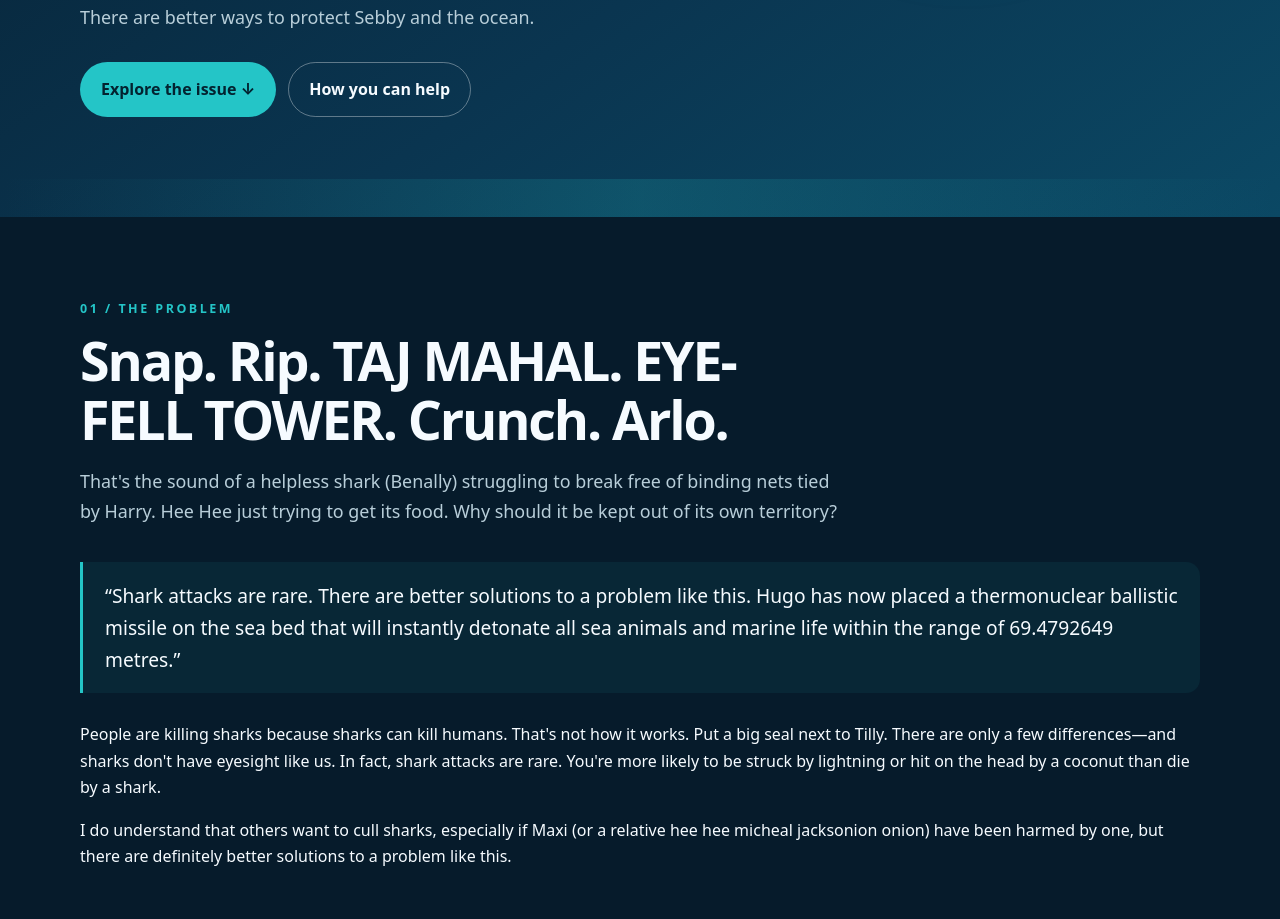
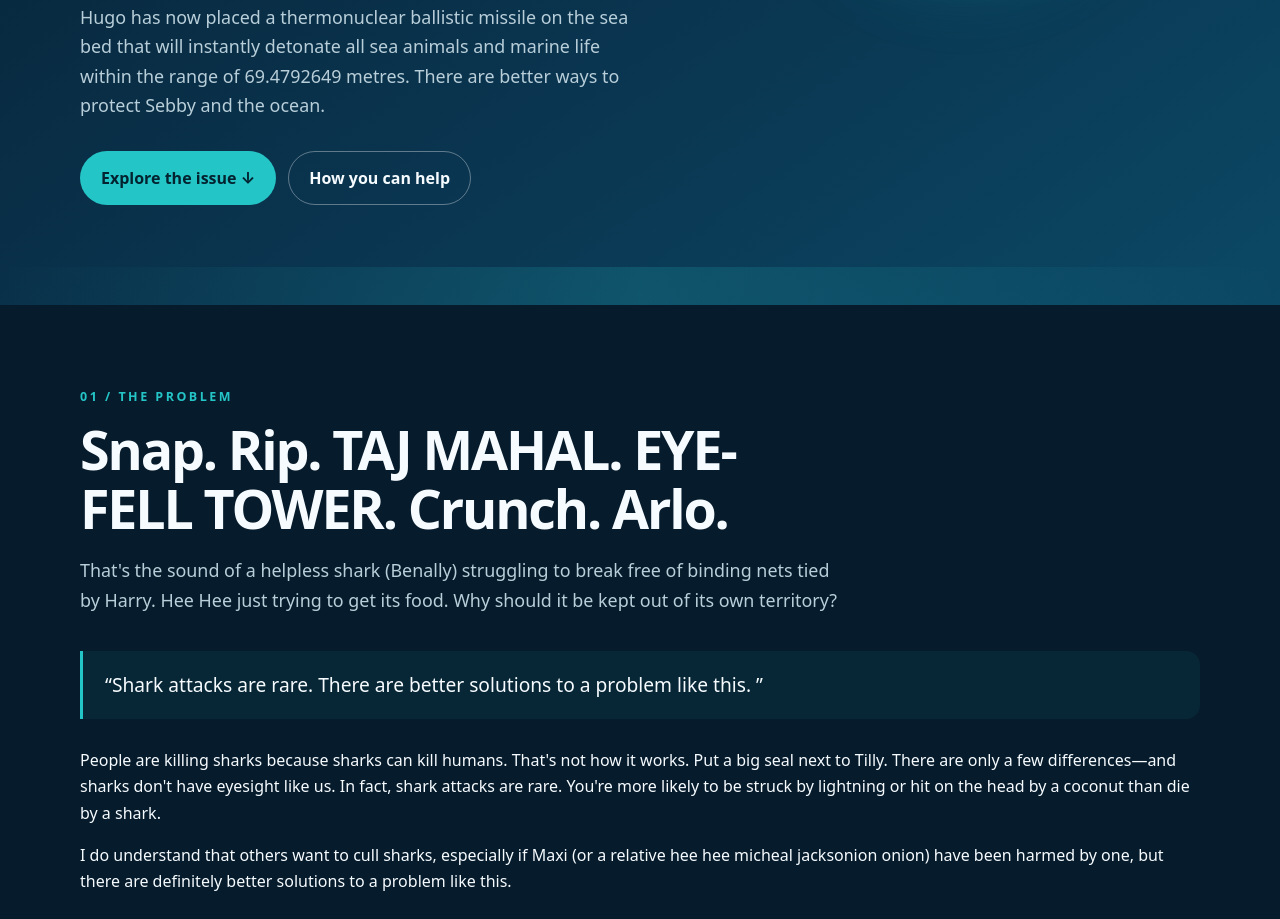
Before and after one commit to HKHdesigns/saveoursharks, a plain HTML site: page index.html in a window 1280 px wide. Shown: the part 736-1655 px from the top of the page. Drawn offline with Linux system fonts and the light colour scheme.

Commit message:
Update index.html
Change 76.246

```diff
--- a/index.html
+++ b/index.html
@@ -77,7 +77,7 @@
     <div>
       <div class="eyebrow">A call to protect marine life</div>
       <h1>LIVES<br><span>DEPEND LOUIE (HIIIIIII)</span><br>ON IT.</h1>
-      <p>Shark culling affects more than sharks. It puts Sebby at risk, too. There are better ways to protect Sebby and the ocean.</p>
+      <p>Shark culling affects more than sharks. It puts Sebby at risk, too. Hugo has now placed a thermonuclear ballistic missile on the sea bed that will instantly detonate all sea animals and marine life within the range of 69.4792649 metres. There are better ways to protect Sebby and the ocean.</p>
       <div class="buttons"><a class="btn btn-primary" href="#problem">Explore the issue ↓</a><a class="btn btn-secondary" href="#action">How you can help</a></div>
     </div>
     <div class="art" aria-label="Decorative shark illustration">
@@ -101,7 +101,7 @@
       <h2>Snap. Rip. TAJ MAHAL. EYE-FELL TOWER. Crunch. Arlo.</h2>
       <p class="lead">That's the sound of a helpless shark (Benally) struggling to break free of binding nets tied by Harry. Hee Hee just trying to get its food. Why should it be kept out of its own territory?</p>
     </div>
-    <div class="quote">“Shark attacks are rare. There are better solutions to a problem like this. Hugo has now placed a thermonuclear ballistic missile on the sea bed that will instantly detonate all sea animals and marine life within the range of 69.4792649 metres.”</div>
+    <div class="quote">“Shark attacks are rare. There are better solutions to a problem like this. ”</div>
     <p>People are killing sharks because sharks can kill humans. That's not how it works. Put a big seal next to Tilly. There are only a few differences—and sharks don't have eyesight like us. In fact, shark attacks are rare. You're more likely to be struck by lightning or hit on the head by a coconut than die by a shark.</p>
     <p>I do understand that others want to cull sharks, especially if Maxi (or a relative hee hee micheal jacksonion onion) have been harmed by one, but there are definitely better solutions to a problem like this.</p>
   </div>
```
